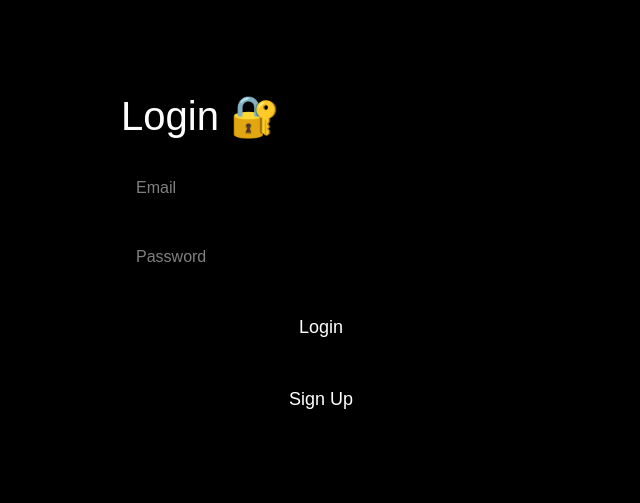
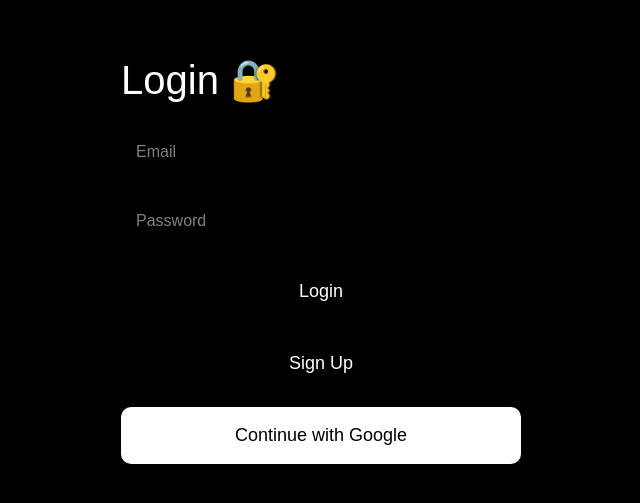
Before and after one commit to shahrambayatiads-web/real-estate-app, a Next.js app: page /login in a window 1280 px wide. Shown: the part 143-646 px from the top of the page, without its empty margins (319-959 px from the left). Built offline with nearby package versions, Linux system fonts and the light colour scheme; no server answers.

Commit message:
add google auth

```diff
--- a/src/app/login/page.tsx
+++ b/src/app/login/page.tsx
@@ -35,6 +35,19 @@
       alert('Logged in ✅')
 
       router.push('/properties')
+    }
+  }
+
+  async function signInWithGoogle() {
+    const { error } = await supabase.auth.signInWithOAuth({
+      provider: 'google',
+      options: {
+        redirectTo: 'https://real-estate-app-two-ruby.vercel.app',
+      },
+    })
+
+    if (error) {
+      alert(error.message)
     }
   }
 
@@ -103,6 +116,21 @@
         >
           Sign Up
         </button>
+
+        <button
+          onClick={signInWithGoogle}
+          style={{
+            padding: '15px',
+            fontSize: '18px',
+            cursor: 'pointer',
+            background: 'white',
+            color: 'black',
+            border: 'none',
+            borderRadius: '10px',
+          }}
+        >
+          Continue with Google
+        </button>
       </div>
     </div>
   )
```
